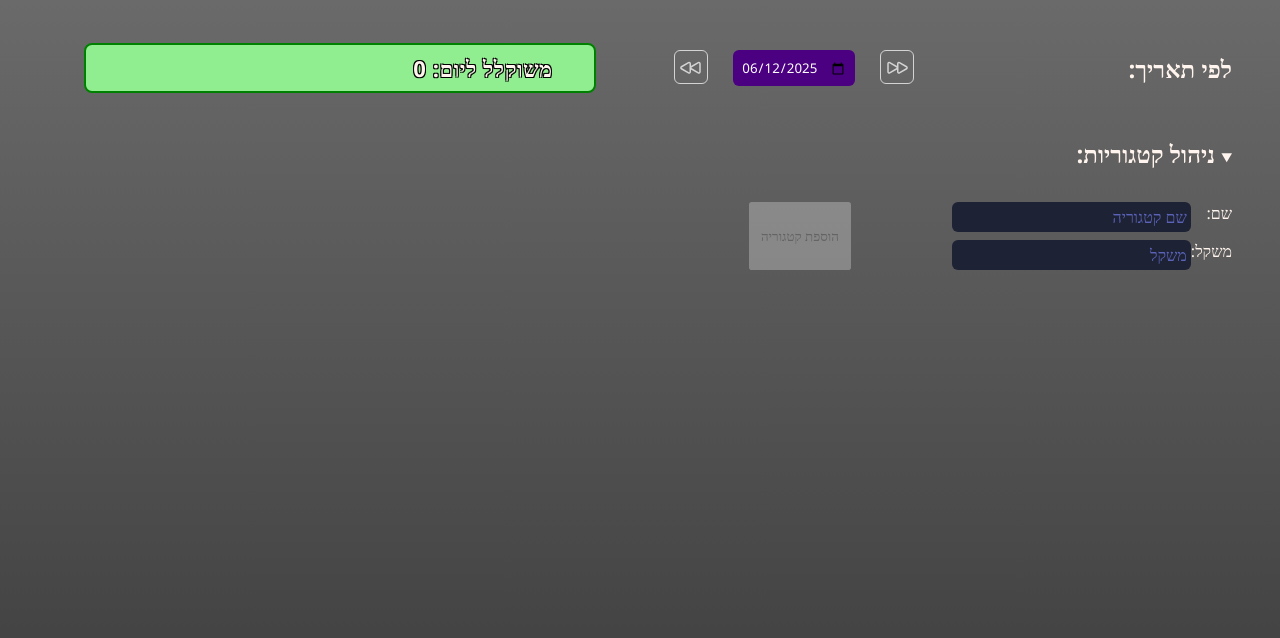
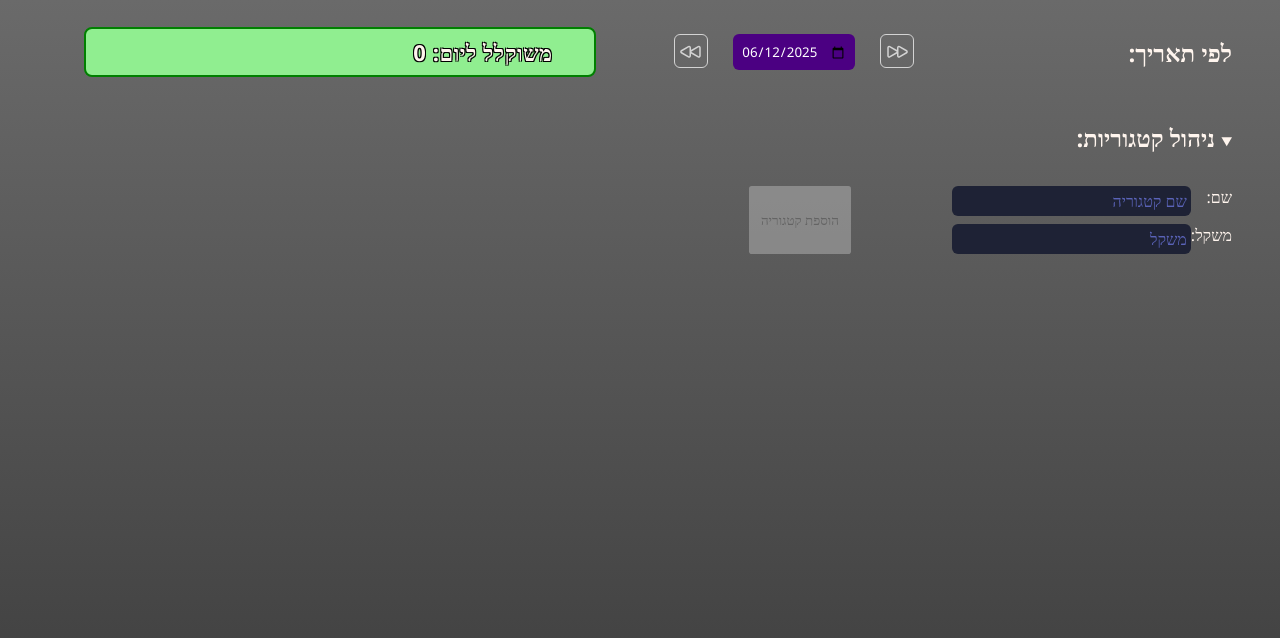
Before and after one commit to Eytan414/goals, an Angular app: page / in a window 1280 px wide. Shown: the top 638 px of the page. Built offline with nearby package versions, Linux system fonts and the light colour scheme.

Commit message:
fix element overflow on manage

```diff
--- a/src/app/app.scss
+++ b/src/app/app.scss
@@ -3,7 +3,7 @@ main {
     max-height: 100vh;
     width: 100vw;
     height: 100vh;
-    padding: 2rem;
+    padding: 1rem 2rem;
     background: linear-gradient(
         to top,
         #3a3a3a,
--- a/src/app/components/home/home.scss
+++ b/src/app/components/home/home.scss
@@ -85,7 +85,7 @@ main {
 
     section.manage {
         width: 100%;
-        max-height: 50vh;
+        max-height: 40vh;
         overflow: auto;
         padding: 1rem 0;
 
```
